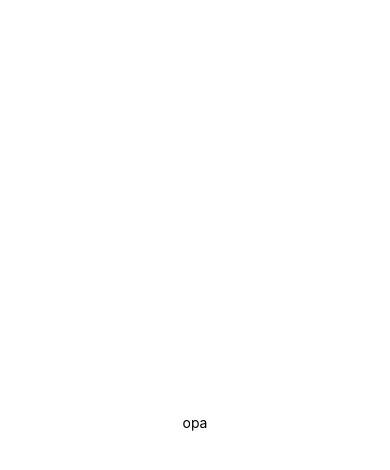
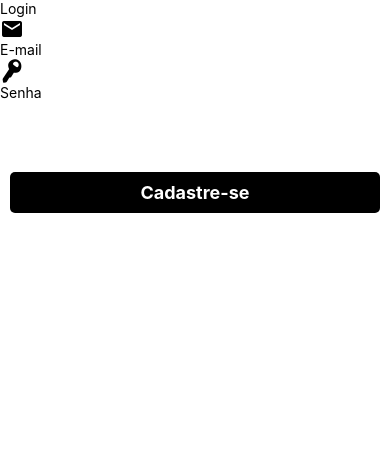
Before and after one commit to miguelmif/miguelmobile, a React Native app: screen / in a window 390 px wide. Shown: the top 470 px of the page. Built offline with nearby package versions, Linux system fonts and the light colour scheme.

Commit message:
aula06/04

```diff
--- a/App.tsx
+++ b/App.tsx
@@ -1,20 +1,5 @@
-import { StatusBar } from 'expo-status-bar';
-import { StyleSheet, Text, View } from 'react-native';
+import Login from "./src/screens/Login";
 
 export default function App() {
-  return (
-    <View style={styles.container}>
-      <Text>opa</Text>
-      <StatusBar style="auto" />
-    </View>
-  );
+  return <Login />;
 }
-
-const styles = StyleSheet.create({
-  container: {
-    flex: 1,
-    backgroundColor: '#fff',
-    alignItems: 'center',
-    justifyContent: 'center',
-  },
-});
--- a/package.json
+++ b/package.json
@@ -10,6 +10,7 @@
     "eject": "expo eject"
   },
   "dependencies": {
+    "@expo/vector-icons": "^12.0.5",
     "@react-native-masked-view/masked-view": "0.2.6",
     "@react-navigation/bottom-tabs": "^6.2.0",
     "@react-navigation/drawer": "^6.3.3",
--- /dev/null
+++ b/src/components/Button/index.tsx
@@ -0,0 +1,23 @@
+import React from "react";
+import {TouchableOpacity, Text} from "react-native"
+import { ButtonProps } from "../../interfaces/Button.interface";
+import styles from "./styles";
+
+
+export default function Button({onPress, title, type, ...rest}:ButtonProps){
+    return(
+        <TouchableOpacity
+        style={
+            type == "black"
+              ? styles.buttonWhite
+              : type == "white"
+              ? styles.buttonBlack
+              : styles.buttonCiano
+          }
+          onPress={onPress}
+          {...rest}
+        >
+          <Text style={styles.text}>{title}</Text>
+        </TouchableOpacity>
+    )
+}
--- /dev/null
+++ b/src/components/Button/styles.ts
@@ -0,0 +1,29 @@
+import { StyleSheet } from "react-native";
+import colors from '../../styles/colors'
+
+const styles = StyleSheet.create({
+    buttonBlack: {
+      backgroundColor: colors.black,
+      borderRadius: 5,
+      margin: 10
+    },
+    buttonWhite: {
+      backgroundColor: colors.white,
+      borderRadius: 5,
+      margin: 10
+    },
+    buttonCiano: {
+      backgroundColor: colors.ciano,
+      borderRadius: 5,
+      margin: 10
+    },
+    text: {
+      color: colors.white,
+      fontWeight: 'bold',
+      textAlign: 'center',
+      padding: 10,
+      fontSize: 18
+    }
+  })
+
+  export default styles
--- /dev/null
+++ b/src/interfaces/Button.interface.ts
@@ -0,0 +1,5 @@
+export interface ButtonProps{
+    onPress: () => void;
+    title: string
+    type: 'black' | 'white'
+}
--- /dev/null
+++ b/src/screens/Login/index.tsx
@@ -0,0 +1,38 @@
+import React from "react"
+import {View, Text, TextInput, KeyboardAvoidingView} from "react-native"
+import { MaterialIcons, Entypo } from '@expo/vector-icons'
+import Button from "../../components/Button";
+
+export default function Login(){
+
+    async function handleSignIn() {
+        console.log("Login");
+      }
+
+    return(
+        <View>
+            <KeyboardAvoidingView>
+                <Text>Login</Text>
+                <View>
+                    <MaterialIcons name="email" size={24} color="black" />
+                    <TextInput
+                        placeholder="E-mail"
+                        keyboardType="email-address"
+                        autoCapitalize="none"
+                    />
+                </View>
+                <View>
+                    <Entypo name="key" size={24} color="black" />
+                    <TextInput
+                        placeholder="Senha"
+                        secureTextEntry={true}
+                        autoCapitalize="none"
+                    />
+                </View>
+                <Button title="Login" type="black" onPress={handleSignIn} />
+                <Button title="Cadastre-se" type="white" onPress={handleSignIn} />
+            </KeyboardAvoidingView>
+        </View>
+    );
+
+}
--- /dev/null
+++ b/src/styles/colors.ts
@@ -0,0 +1,6 @@
+export default {
+    black: '#000000',
+    white: '#ffffff',
+    ciano: '#00ffff'
+
+}
```
Also changed, not shown: 1 other file (tests, documents, lock files or other folders).
